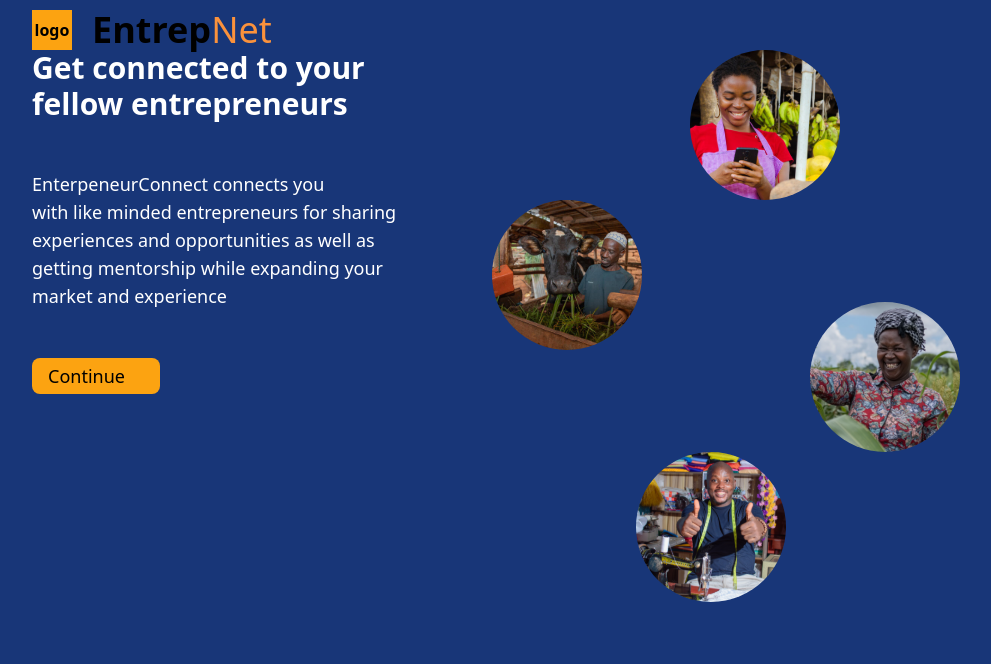
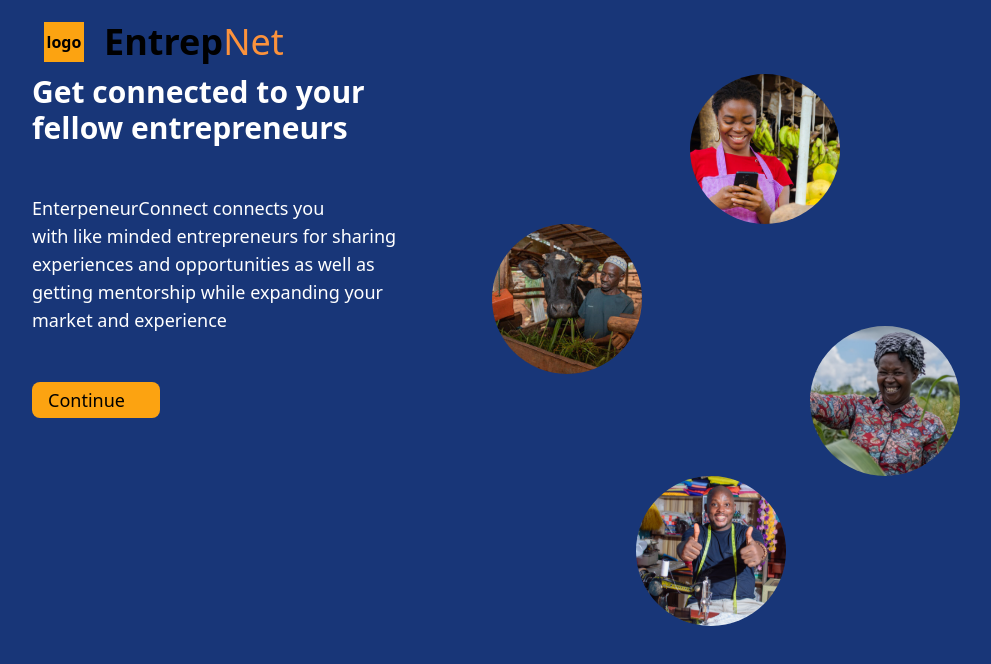
Before and after one commit to louissosthenes9/EntrepNet, a Next.js app in the folder frontend/: page / in a window 1280 px wide. Shown: the top 664 px of the page, without its empty margins (32-1023 px from the left). Built offline with nearby package versions, Linux system fonts and the light colour scheme.

Commit message:
added padding

```diff
--- a/frontend/src/components/Header.jsx
+++ b/frontend/src/components/Header.jsx
@@ -4,7 +4,7 @@ import Button from "./Button";
 export default function Header({fontSize}) {
   return (
 
-      <div className="flex gap-x-5 items-center">
+      <div className="flex gap-x-5 items-center p-3">
       <button className='bg-[#FCA311] font-bold h-10 w-10 px'>
             logo
        </button>
```
